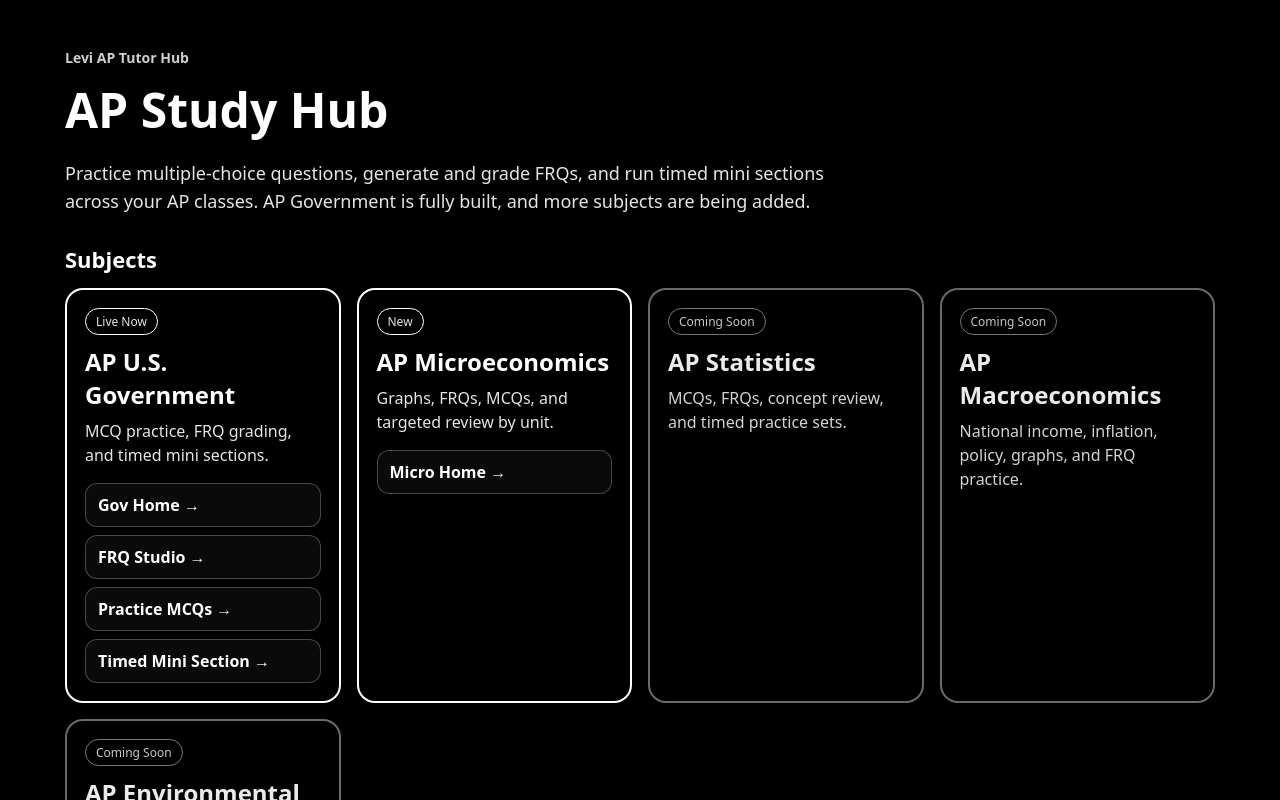
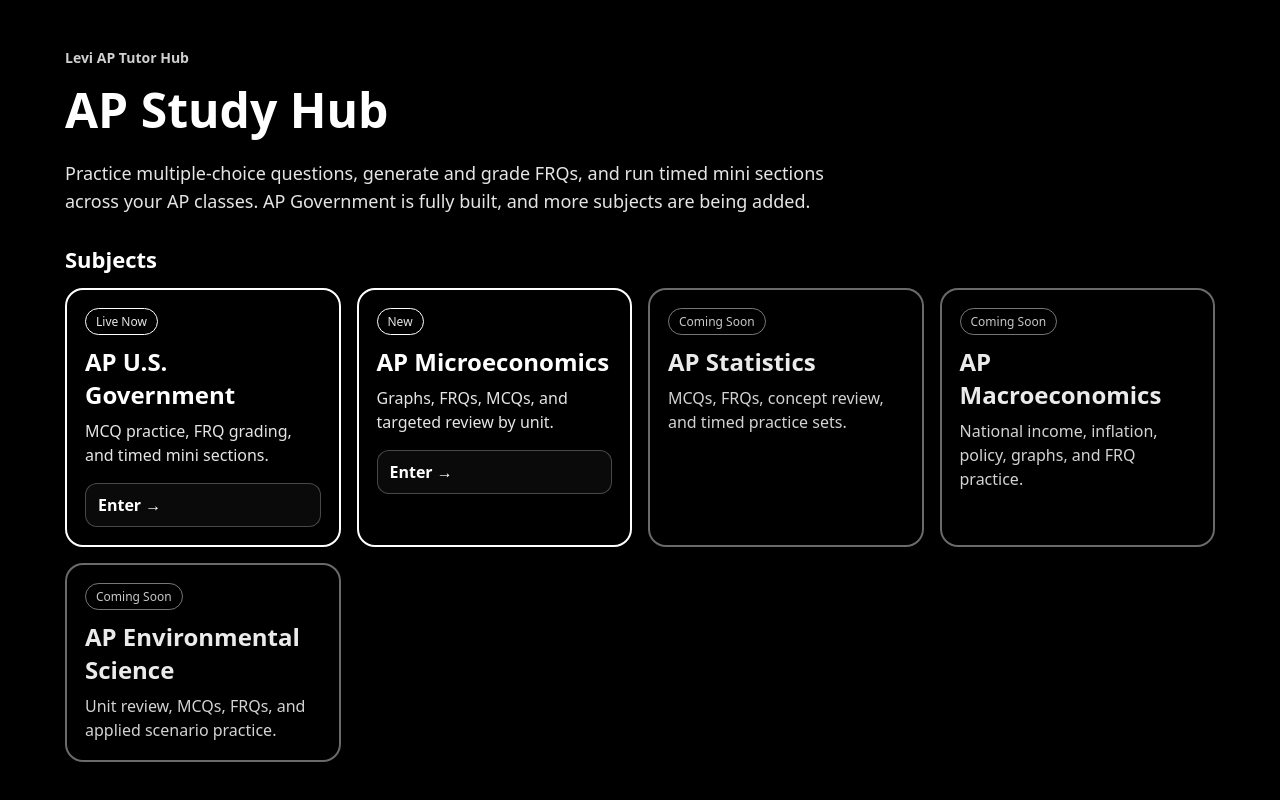
Before and after one commit to schiffmannlevi-rgb/ap-gov-tutor, a Next.js app: page / in a window 1280 px wide. Shown: the top 800 px of the page. Built offline with nearby package versions, Linux system fonts and the light colour scheme.

Commit message:
update site

```diff
--- a/app/page.tsx
+++ b/app/page.tsx
@@ -59,12 +59,7 @@ export default function HomePage() {
             desc="MCQ practice, FRQ grading, and timed mini sections."
             href="/gov"
             pill="Live Now"
-            sublinks={[
-              { label: "Gov Home", href: "/gov" },
-              { label: "FRQ Studio", href: "/frq" },
-              { label: "Practice MCQs", href: "/practice" },
-              { label: "Timed Mini Section", href: "/mini-section" },
-            ]}
+            sublinks={[{ label: "Enter →", href: "/gov" }]}
           />
 
           <SubjectCard
@@ -72,7 +67,7 @@ export default function HomePage() {
             desc="Graphs, FRQs, MCQs, and targeted review by unit."
             href="/micro"
             pill="New"
-            sublinks={[{ label: "Micro Home", href: "/micro" }]}
+            sublinks={[{ label: "Enter →", href: "/micro" }]}
           />
 
           <ComingSoonCard
@@ -160,7 +155,7 @@ function SubjectCard({
               fontWeight: 700,
             }}
           >
-            {link.label} →
+            {link.label}
           </Link>
         ))}
       </div>
```
